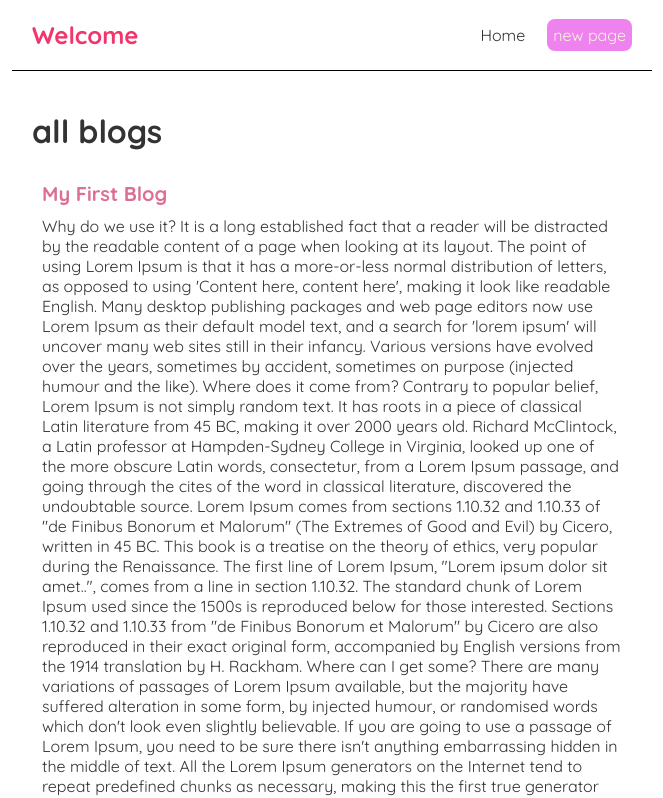
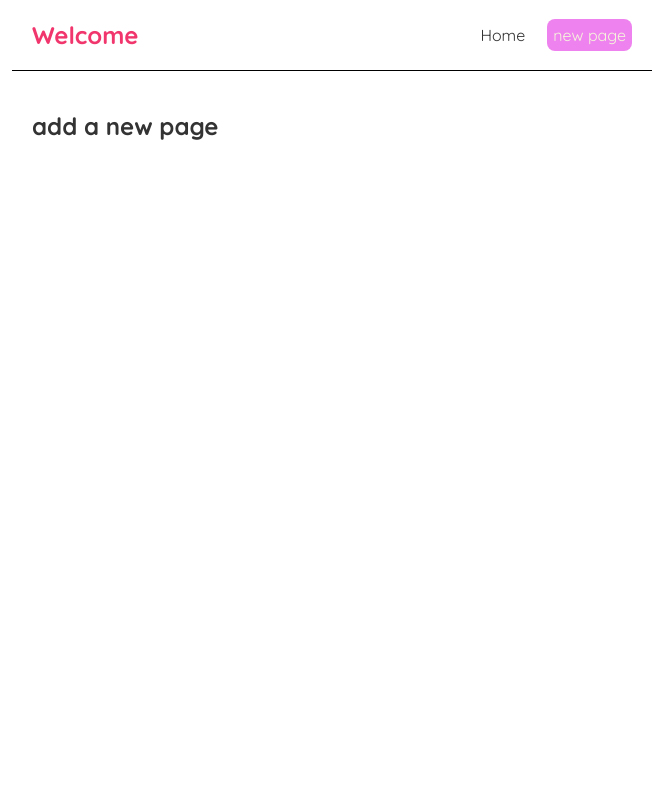
Before and after one commit to malekelkssas/learning-react, a React (Create React App) app: page /Create in a window 1280 px wide. Shown: the top 798 px of the page, without its empty margins (308-971 px from the left). Built offline with nearby package versions, Linux system fonts and the light colour scheme; data requests are answered from the project's data file.

Commit message:
Lesson 22: using exact keyword and route

```diff
--- a/src/App.js
+++ b/src/App.js
@@ -1,7 +1,7 @@
 import Navbar from './Navbar';
 import Home from './Home';
 import { BrowserRouter as Router, Route, Switch } from 'react-router-dom';
-
+import Create from './Create';
 // I will learn routs using react
 /**
  * 1-first we suround our entiry application with Router
@@ -19,10 +19,12 @@
       <Navbar />
       <div className="content">
         <Switch>
-          <Route path="/">
-            <Home />
-            {/* in the path we put the page name (location)(route name) */}
-          </Route>
+          <Route exact path="/">
+              <Home />
+            </Route>
+            <Route path="/Create">
+              <Create />
+            </Route>
         </Switch>
 
       </div>
--- /dev/null
+++ b/src/Create.js
@@ -0,0 +1,12 @@
+const Create = () => {
+    return (
+        <div className="newPage">
+            <h2>
+                add a new page
+            </h2>
+        </div>
+     );
+}
+
+export default Create
+;
```
Also changed, not shown: 1 other file (tests, documents, lock files or other folders).
